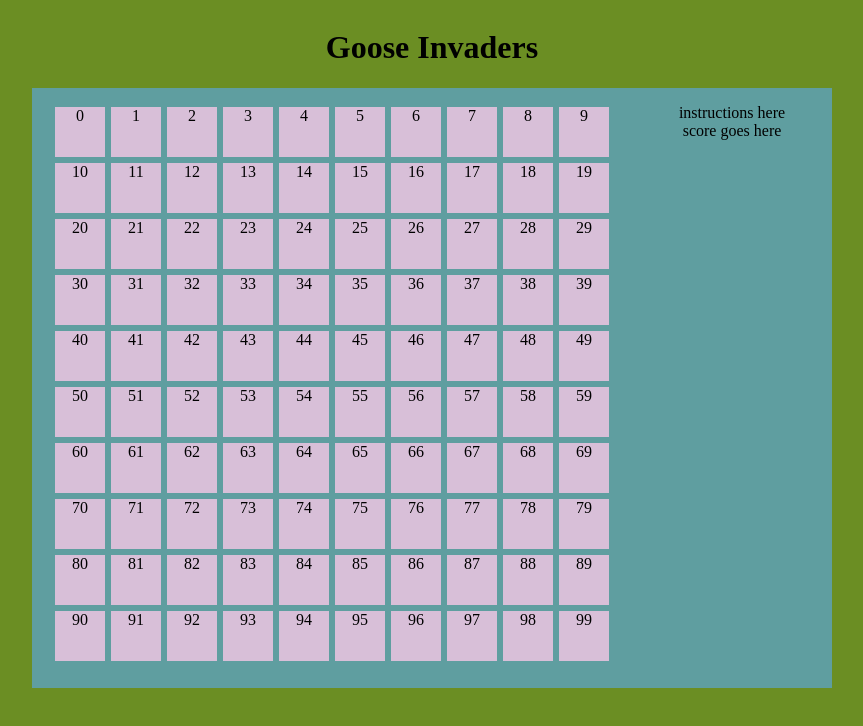
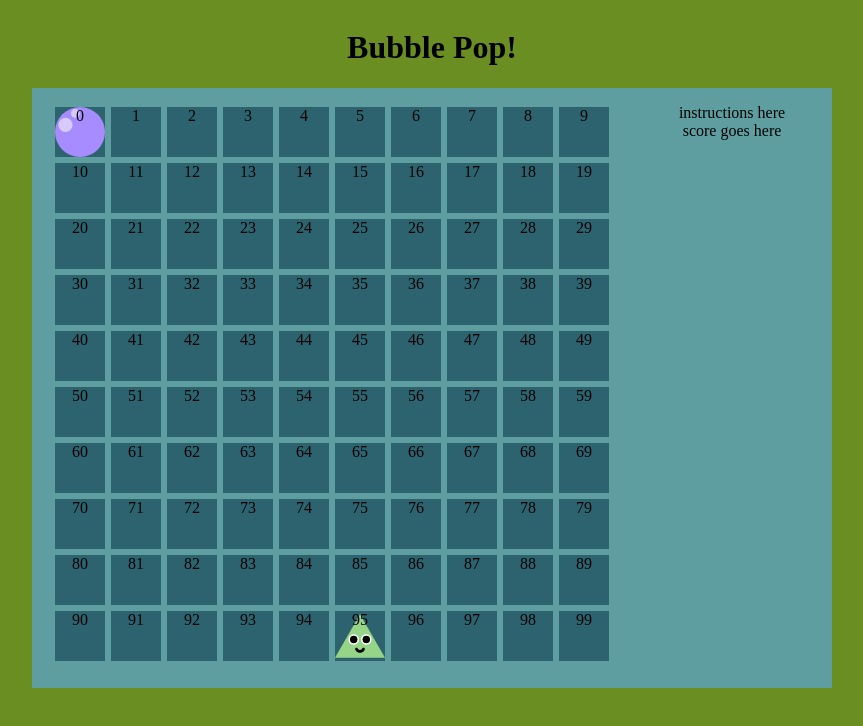
Before and after one commit to kate-lab/Bubble-Pop, a plain HTML site: page index.html in a window 1280 px wide. Both pictures are taken after a click on the button "Start". Shown: the whole page, without its empty margins (208-1071 px from the left). Drawn offline with Linux system fonts and the light colour scheme.

Commit message:
added keydown movement to character amd updated assets

```diff
--- a/index.html
+++ b/index.html
@@ -2,7 +2,7 @@
 <html lang="en" dir="ltr">
   <head>
     <meta charset="utf-8">
-    <title>Goose Invaders</title>
+    <title>Bubble Pop!</title>
     <link rel="stylesheet" href="styles/main.css">
     <script src="scripts/app.js" charset="utf-8"></script>
     <link rel="preconnect" href="https://fonts.googleapis.com">
@@ -14,7 +14,7 @@
   <body>
 
     <header>
-      <h1>Goose Invaders</h1>
+      <h1>Bubble Pop!</h1>
     </header>
 
     <main>
--- a/scripts/app.js
+++ b/scripts/app.js
@@ -1,39 +1,90 @@
 function init() {
 
-
-  // element
+  // layout elements
   const gamePlayer = document.querySelector('#game-player')
   const grid = document.querySelector('.grid')
   const startMenu = document.querySelector('#start-menu')
+  const startButton = document.querySelector('#start-button')
 
-  // const startingPosition = 0
-  //button
-  const startButton = document.querySelector('#start-button')
-  //variables
-
+  // grid variables
   const width = 10
   const cells = []
   const cellCount = width * width
 
-  // const className = 'goose'
+
+  // enemy variables
+  const enemyClassName = 'enemy'
+  const enemyStartingPosition = 0
+  // let enemyCurrentPosition = enemyStartingPosition
+
+  //character variables
+  const charClassName = 'character'
+  const charStartingPosition = (width * width) - parseFloat(width / 2)
+  let charCurrentPosition = charStartingPosition
 
   //execution
 
-  //create grid
+  //function to create grid
   function createGrid(){
     startMenu.style.display = 'none'
     gamePlayer.style.display = 'initial'
     for (let i = 0; i < cellCount; i++){
       const cell = document.createElement('div')
-      cell.innerText = i
+      cell.innerText = i //remove this at end to make cells have no number
       cell.setAttribute('class','cell')
       grid.appendChild(cell)
       cells.push(cell)
     }
+    //calling function to add character on grid
+    addCharacter(charStartingPosition)
 
+    // need to add enemies here - or should I wait for initial keypress?
+    //calling function to add enemy on grid
+    addEnemy(enemyStartingPosition)
   }
 
+  //function to add character to cell
+  function addCharacter(cellPosition){
+    cells[cellPosition].classList.add(charClassName)
+  }
+  //function to remove character from cell
+  function removeCharacter(position){
+    cells[position].classList.remove(charClassName)
+  }
+
+  //add enemy
+  function addEnemy(cellPosition){
+    cells[cellPosition].classList.add(enemyClassName)
+  }
+  // //remove enemy
+  // function removeEnemy(position){
+  //   cells[position].classList.remove(enemyClassName)
+  // }
+
+  //user key input function - move character left right and shoot
+  function handleKeyDown (event){
+    removeCharacter(charCurrentPosition)
+    console.log(event.code)
+
+    const key = event.code
+    const right = 'ArrowRight'
+    const left = 'ArrowLeft'
+    const space = 'Space'
+
+    if (key === right && charCurrentPosition % width !== width - 1){
+      charCurrentPosition++
+    } else if (key === left && charCurrentPosition % width !== 0){
+      charCurrentPosition--
+    } else if (key === space){
+      console.log('I am shooting!')
+    }
+
+    addCharacter(charCurrentPosition)
+  }
+  //creates grid and adds character
   startButton.addEventListener('click', createGrid)
+  //handles keydown of character and moves character to desired place
+  document.addEventListener('keydown', handleKeyDown)
 
 }
 window.addEventListener('DOMContentLoaded', init)
--- a/styles/main.css
+++ b/styles/main.css
@@ -81,10 +81,18 @@ main{
   width: 50px;
   height: 50px;
   margin: 3px;
-  background-color: thistle;
+  background-color: rgb(45, 99, 111);
   display: inline-block;
 }
 
 .aside {
   width: 200px;
 }
+
+.character {
+  background-image: url('../assets/images/characters/triangle.png');
+}
+
+.enemy {
+  background-image: url('../assets/images/enemies/bubble.png');
+}
```
Also changed, not shown: assets/images/char-bullets/1.png (added), assets/images/char-bullets/2.png (added), assets/images/char-bullets/3.png (added), assets/images/char-bullets/4.png (added), assets/images/char-bullets/5.png (added), assets/images/characters/triangle.png (added), assets/images/enemies/bubble.png (added).
